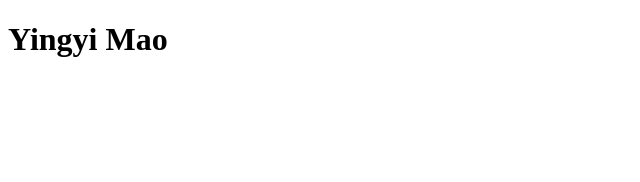
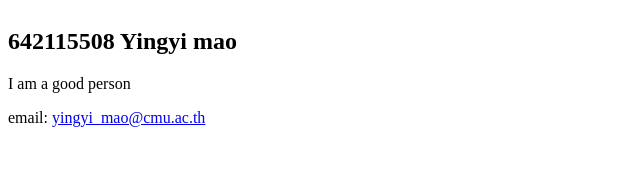
Before and after one commit to Mao0871/LAB3new, a plain HTML site: page profile.html in a window 1280 px wide. Shown: the whole page, without its empty margins (0-640 px from the left). Drawn offline with Linux system fonts and the light colour scheme.

Commit message:
profile page with my details

```diff
--- a/profile.html
+++ b/profile.html
@@ -6,6 +6,16 @@
     <title>Document</title>
 </head>
 <body>
-    <h1>Yingyi Mao</h1>
+    <article>
+        <header>
+            <div name="left" style="display: inline-block;width: 60%;">
+                <h1>642115508 Yingyi mao</h1>
+                <p>I am a good person</p>
+                <p>email: <a href="yingyi_mao@cmu.ac.th"> yingyi_mao@cmu.ac.th</a></p>
+                <br>
+                <br>
+        </header>
+
+      </article>
 </body>
 </html>
```
